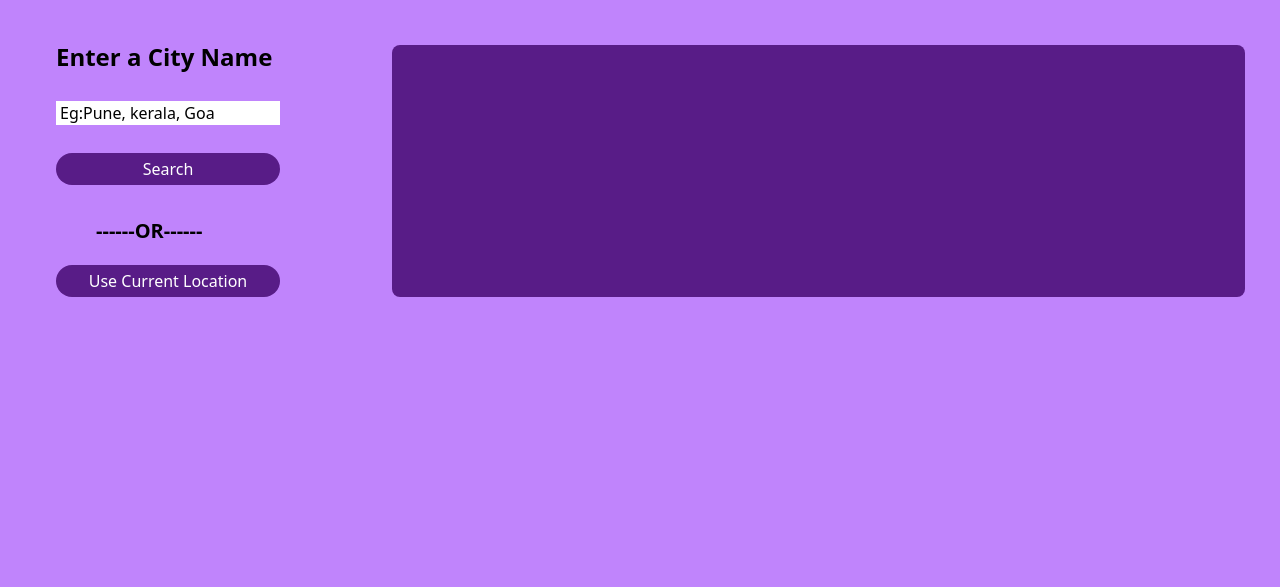
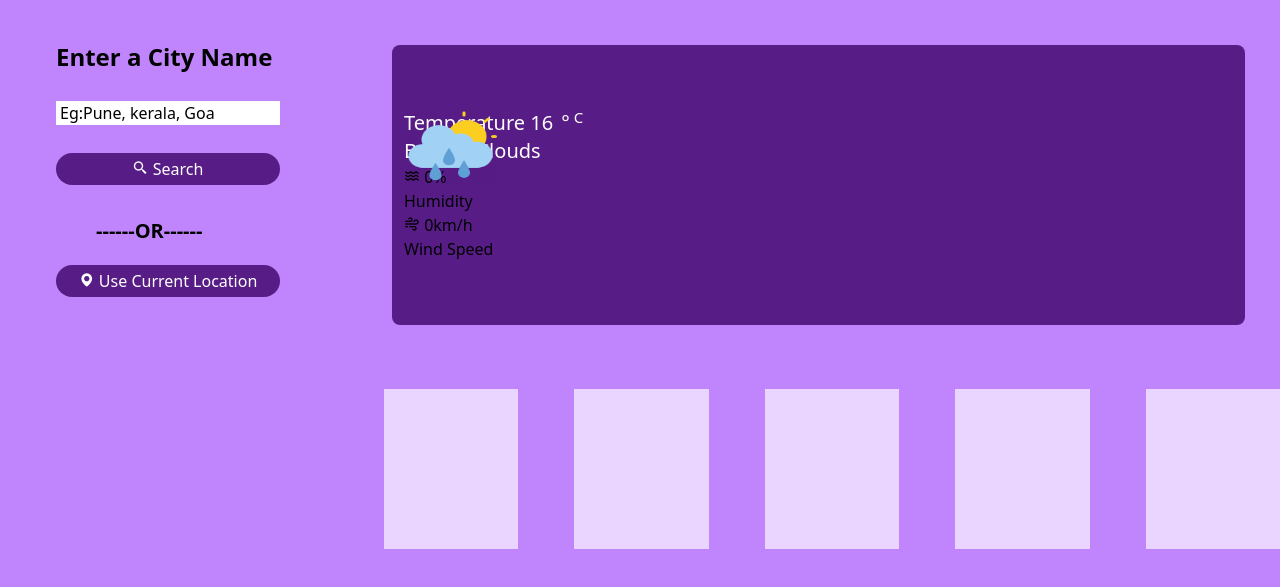
Before and after one commit to MamidalaMadhumitha/whether-assignment, a website: page src/index.html in a window 1280 px wide. Shown: the part 93-680 px from the top of the page. Drawn offline with nearby package versions, Linux system fonts and the light colour scheme.

Commit message:
styling of whether images

```diff
--- a/src/index.html
+++ b/src/index.html
@@ -5,8 +5,9 @@
     <meta name="viewport" content="width=device-width, initial-scale=1.0">
     <title>Document</title>
     <link rel="stylesheet" href="./output.css">
+    <link href='https://unpkg.com/boxicons@2.1.4/css/boxicons.min.css' rel='stylesheet'>
 </head>
-<body class="  bg-purple-400">
+<body class=" bg-purple-400">
    <div>
     <h1 class="w-screen h-12.3 bg-purple-700 border border-gray-400 rounded-3xl    py-6 font-bold text-4xl text-center  text-zinc-200">Wheather predicition</h1>
    </div>
@@ -15,15 +16,51 @@
             <h2 class="mt-11 ml-14  text-2xl font-bold">Enter a City Name</h2>
             <input class="ml-14 mt-7 border-solid px-1 border-black w-56" type="text" id=" Any city" name="any city" value="Eg:Pune, kerala, Goa" >
             <label for="Any city"></label><br>
-            <button class="bg-purple-900 text-center text-white py-1 px-5 ml-14 mt-7 w-56 rounded-2xl">
-                Search
+            <button  class="bg-purple-900 text-center text-white py-1 px-5 ml-14 mt-7 w-56 rounded-2xl" ><i class='bx bx-search-alt-2'></i> Search
             </button>
             <div class="decoration-black  ml-24 font-semibold mt-8 text-xl text-black border-black">------OR------</div>
-            <button class="bg-purple-900 text-center text-white  p-4  py-1 px-5 ml-14 mt-5 w-56 rounded-2xl">
+            <button class="bg-purple-900 text-center text-white  p-4  py-1 px-5 ml-14 mt-5 w-56 rounded-2xl" ><i class='bx bxs-map'></i>
                 Use Current Location
             </button>
         </div>
-        <div class="box px-3 py-16 w-2/3 mt-12 ml-28 rounded-t-lg rounded-b-lg bg-purple-900 "></div>
+        <div class="box px-3 py-16 w-2/3 mt-12 ml-28 rounded-t-lg rounded-b-lg bg-purple-900 ">
+            <div class="wheather-box">
+                <img class="h-20 w-24 absolute float-left ml-6.5"  src="cloudy.webp">
+                <p class="text-white text-xl">Temperature 16<span class="p-2 font-normal">&#176<sup class="p-1">C</sup></span></p>
+                <p class="text-white text-xl">Broken Clouds</p>
+                <div class="whether details">
+                    <div class="humidity">
+                        <i class='bx bx-water'></i>
+                        <span>0%</span>
+                        <p>Humidity</p>
+                    </div>
+                    <div class="wind">
+                        <i class='bx bx-wind'></i>
+                        <span>0km/h</span>
+                        <p>Wind Speed</p>
+                    </div>
+                </div>
+
+
+
+
+
+
+            </div>
+
+            </div>
+            </div>
+
+        </div>
+    </section>
+
+
+    <section class="flex">
+        <div class="box w-36 h-14 px-10 py-20 mt-16 box-border ml-96 bg-purple-200"></div>
+        <div class="box w-36 h-14 px-10 py-20 mt-16 box-border ml-14 bg-purple-200"></div>
+        <div class="box w-36 h-14 px-10 py-20 mt-16 box-border ml-14 bg-purple-200"></div>
+        <div class="box w-36 h-14 px-10 py-20 mt-16 box-border ml-14 bg-purple-200"></div>
+        <div class="box w-36 h-14 px-10 py-20 mt-16 box-border ml-14 bg-purple-200"></div>
     </section>
 
 
```
Also changed, not shown: src/cloudy.webp (added), src/mist.webp (added), src/output.css, src/rainy.png (added), src/snowy.jpg (added), src/sunny.png (added), 1 other file.
